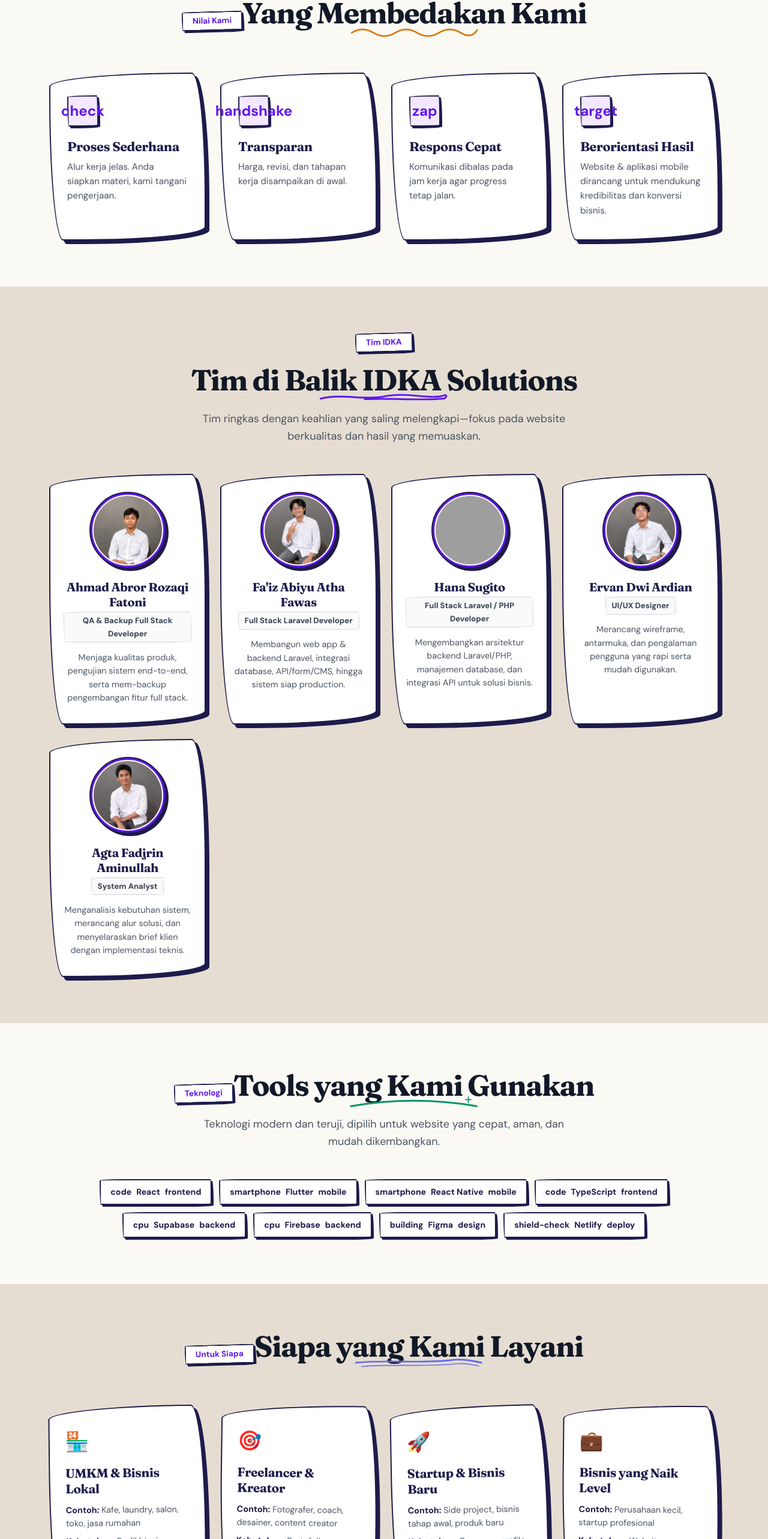
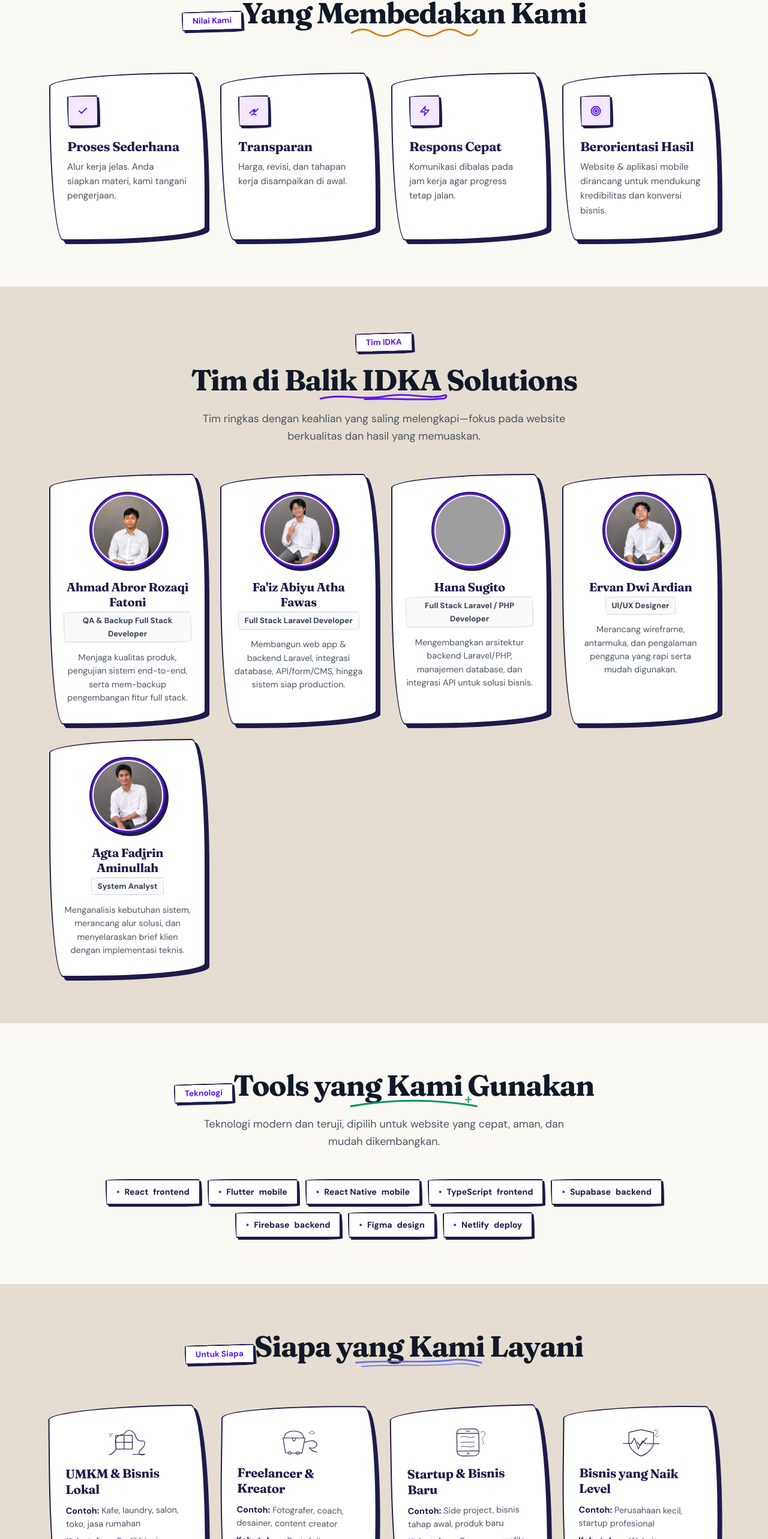
Before and after one commit to rozaqi02/idka-solutions, a React (Vite) app: page /tentang in a window 1280 px wide. Shown: the part 1492-4058 px from the top of the page at 60% size. Built offline with nearby package versions, Linux system fonts and the light colour scheme; grey boxes are pictures that could not be loaded.

Commit message:
fix(tentang): replace raw icon text & remaining target emojis with Continuous Line SVG Art & clean SVG icons

```diff
--- a/src/pages/Home.tsx
+++ b/src/pages/Home.tsx
@@ -142,7 +142,9 @@ function PortfolioPreviewCard({ item, delay }: { item: (typeof portfolio)[number
       {item.screenshot ? (
         <PreviewScreenshot src={item.screenshot} alt={`Screenshot ${item.title}`} color={item.color} />
       ) : (
-        <div className="portfolio-preview-card__placeholder"><span>{item.icon}</span></div>
+        <div className="portfolio-preview-card__placeholder" style={{ width: 80, height: 60, opacity: 0.5, margin: '0 auto' }}>
+          <ContinuousLineArt type={item.icon} />
+        </div>
       )}
     </div>
   )
@@ -572,8 +574,8 @@ export default function Home() {
                 style={{ textDecoration: 'none', color: 'inherit' }}
               >
                 <div className="art-card__top">
-                  <div className="art-card__illustration" aria-hidden="true" style={{ fontSize: '2.2rem' }}>
-                    {p.icon}
+                  <div className="art-card__illustration" aria-hidden="true">
+                    <ContinuousLineArt type={p.icon} />
                   </div>
                   <DoodleBadge text={p.status} shape={i % 2 === 0 ? 'tape' : 'cloud'} />
                 </div>
--- a/src/pages/Portofolio.tsx
+++ b/src/pages/Portofolio.tsx
@@ -6,6 +6,7 @@ import { useHeroEnter } from '../hooks/useHeroEnter'
 import { usePageTitle } from '../hooks/usePageTitle'
 import WordReveal from '../components/WordReveal'
 import ScribbleUnderline from '../components/ScribbleUnderline'
+import ContinuousLineArt from '../components/ContinuousLineArt'
 import './Portofolio.css'
 
 function webpToPngFallback(src: string) {
@@ -156,7 +157,9 @@ export default function Portofolio() {
                       />
                     ) : (
                       <div className="porto-card__browser-placeholder">
-                        <span className="porto-card__emoji">{item.icon}</span>
+                        <div style={{ width: 80, height: 60, opacity: 0.5 }}>
+                          <ContinuousLineArt type={item.icon} />
+                        </div>
                       </div>
                     )}
                   </div>
--- a/src/pages/TentangKami.tsx
+++ b/src/pages/TentangKami.tsx
@@ -5,6 +5,7 @@ import { useHeroEnter } from '../hooks/useHeroEnter'
 import { usePageTitle } from '../hooks/usePageTitle'
 import WordReveal from '../components/WordReveal'
 import ScribbleUnderline from '../components/ScribbleUnderline'
+import ContinuousLineArt from '../components/ContinuousLineArt'
 import './TentangKami.css'
 
 export default function TentangKami() {
@@ -127,7 +128,20 @@ export default function TentangKami() {
           <div className="values-grid">
             {workValues.map((val, i) => (
               <div key={val.title} className={`value-card art-card art-card--v${(i % 4) + 1} reveal reveal--delay-${Math.min(i + 1, 5)}`}>
-                <div className="value-card__icon art-card__tag-doodle" aria-hidden="true">{val.icon}</div>
+                <div className="value-card__icon art-card__tag-doodle" aria-hidden="true">
+                  {val.icon === 'check' && (
+                    <svg width="18" height="18" viewBox="0 0 24 24" fill="none" stroke="currentColor" strokeWidth="2.5" strokeLinecap="round" strokeLinejoin="round"><polyline points="20 6 9 17 4 12"/></svg>
+                  )}
+                  {val.icon === 'handshake' && (
+                    <svg width="18" height="18" viewBox="0 0 24 24" fill="none" stroke="currentColor" strokeWidth="2.5" strokeLinecap="round" strokeLinejoin="round"><path d="M11 15h2a2 2 0 1 0 0-4h-3c-.6 0-1.1.2-1.4.6L3 17"/><path d="m7 21 1.6-1.4c.4-.4.9-.6 1.4-.6h4c.6 0 1.1.2 1.4.6L17 21"/><path d="M15 9h-2a2 2 0 1 0 0 4h3c.6 0 1.1-.2 1.4-.6L21 7"/></svg>
+                  )}
+                  {val.icon === 'zap' && (
+                    <svg width="18" height="18" viewBox="0 0 24 24" fill="none" stroke="currentColor" strokeWidth="2.5" strokeLinecap="round" strokeLinejoin="round"><polygon points="13 2 3 14 12 14 11 22 21 10 12 10 13 2"/></svg>
+                  )}
+                  {val.icon === 'target' && (
+                    <svg width="18" height="18" viewBox="0 0 24 24" fill="none" stroke="currentColor" strokeWidth="2.5" strokeLinecap="round" strokeLinejoin="round"><circle cx="12" cy="12" r="10"/><circle cx="12" cy="12" r="6"/><circle cx="12" cy="12" r="2"/></svg>
+                  )}
+                </div>
                 <h3 className="value-card__title art-card__title">{val.title}</h3>
                 <p className="value-card__desc art-card__desc">{val.description}</p>
               </div>
@@ -198,7 +212,7 @@ export default function TentangKami() {
           <div className="tech-grid">
             {techStack.map((tech, i) => (
               <div key={tech.name} className={`tech-badge tech-badge--${tech.category} art-card__tag-doodle reveal reveal--delay-${Math.min(i % 5 + 1, 5)}`}>
-                <span className="tech-badge__icon" aria-hidden="true">{tech.icon}</span>
+                <span className="art-card__tag-bullet" aria-hidden="true">•</span>
                 <span className="tech-badge__name">{tech.name}</span>
                 <span className="tech-badge__category">{tech.category}</span>
               </div>
@@ -220,32 +234,34 @@ export default function TentangKami() {
           <div className="target-grid">
             {[
               {
-                icon: '🏪',
+                artType: 'building',
                 title: 'UMKM & Bisnis Lokal',
                 examples: 'Kafe, laundry, salon, toko, jasa rumahan',
                 need: 'Profil bisnis online, katalog produk, tombol WhatsApp, kredibilitas yang lebih kuat',
               },
               {
-                icon: '🎯',
+                artType: 'shopping-bag',
                 title: 'Freelancer & Kreator',
                 examples: 'Fotografer, coach, desainer, content creator',
                 need: 'Portofolio profesional, landing page, personal branding yang jelas',
               },
               {
-                icon: '🚀',
+                artType: 'smartphone',
                 title: 'Startup & Bisnis Baru',
                 examples: 'Side project, bisnis tahap awal, produk baru',
                 need: 'Company profile yang kredibel, landing page, MVP yang sederhana dan efektif',
               },
               {
-                icon: '💼',
+                artType: 'shield-check',
                 title: 'Bisnis yang Naik Level',
                 examples: 'Perusahaan kecil, startup profesional',
                 need: 'Website yang lebih kredibel, case study, kesan brand yang lebih premium',
               },
             ].map((seg, i) => (
               <div key={seg.title} className={`target-card art-card art-card--v${(i % 4) + 1}`}>
-                <div className="target-card__icon" aria-hidden="true">{seg.icon}</div>
+                <div className="art-card__illustration" style={{ width: 75, height: 55, margin: '0 auto 0.75rem' }} aria-hidden="true">
+                  <ContinuousLineArt type={seg.artType} />
+                </div>
                 <h3 className="target-card__title art-card__title">{seg.title}</h3>
                 <div className="target-card__examples">
                   <span className="target-card__label">Contoh:</span> {seg.examples}
```
